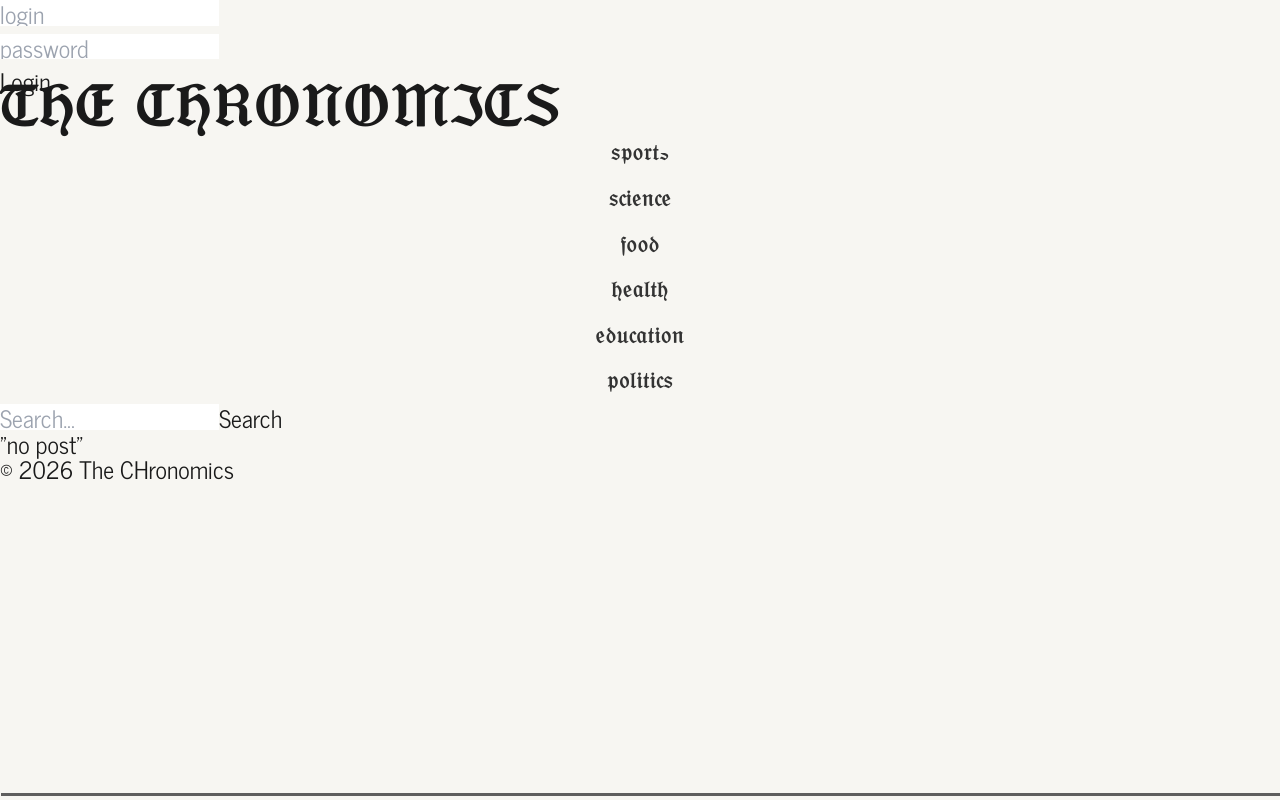
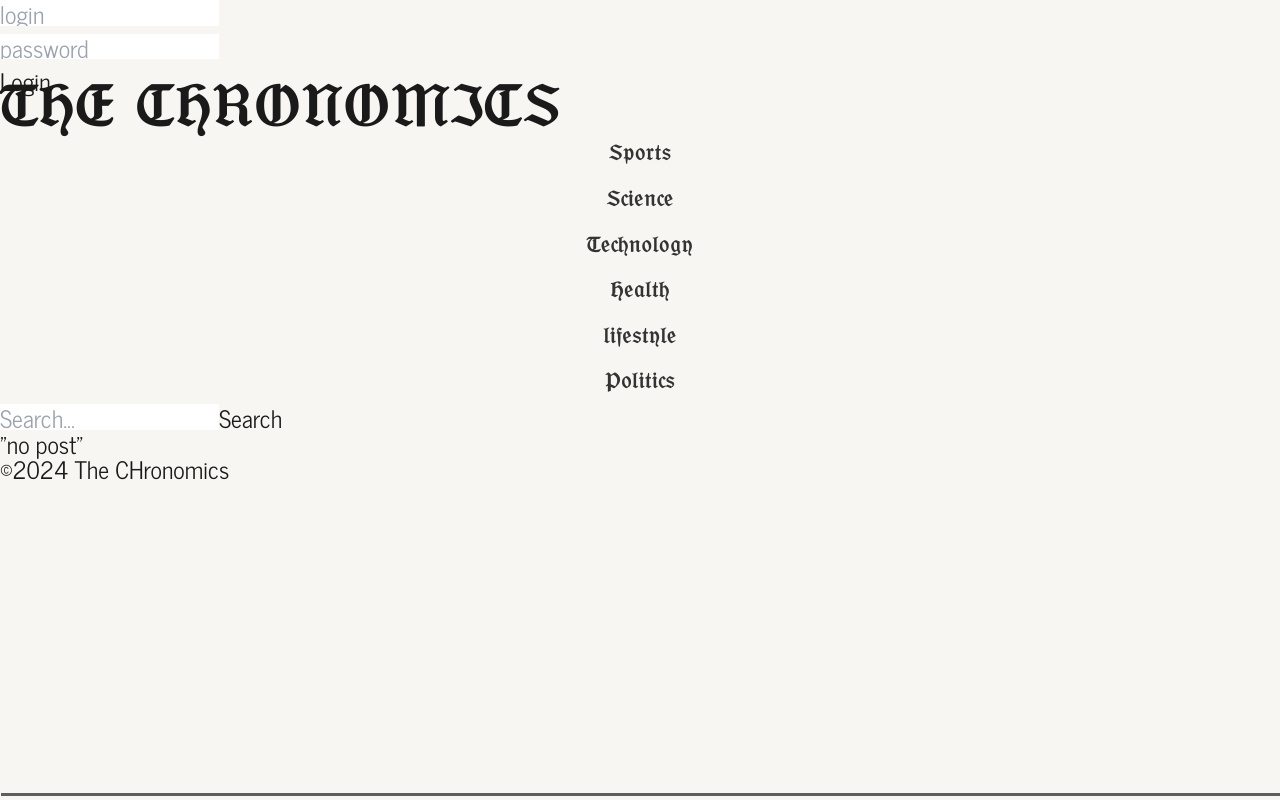
Before and after one commit to vzaleto/blogFront, a React (Vite) app: page /post/1 in a window 1280 px wide. Built offline with nearby package versions, Linux system fonts and the light colour scheme; no server answers.

Commit message:
edit/delete

```diff
--- a/src/api/postApi.ts
+++ b/src/api/postApi.ts
@@ -1,6 +1,6 @@
 import axios, {AxiosHeaders} from "axios";
- // const API_URL = 'http://localhost:3000/api';
-      const API_URL = `${import.meta.env.VITE_API_URL}/api`;
+const API_URL = 'http://localhost:3000/api';
+ //      const API_URL = `${import.meta.env.VITE_API_URL}/api`;
 
 // export const fetchPostsApi =  () => axios.get(`${API_URL}/posts`);
 // export const fetchPostByIdApi = (id:number) => axios.get(`${API_URL}/posts/${id}`;
--- a/src/components/menu/Menu.tsx
+++ b/src/components/menu/Menu.tsx
@@ -4,22 +4,22 @@ export const Menu = () => {
     return (
         <div className='flex gap-4 menu-link'>
             <div className="btn-wrap">
-                <Link className="hover-cut" data-text="sport" to="">sports</Link>
+                <Link className="hover-cut" data-text="Sports" to="/category/sports">Sports</Link>
             </div>
             <div className="btn-wrap">
-                <Link className="hover-cut" data-text="science" to="">science</Link>
+                <Link className="hover-cut" data-text="Science" to="/category/science">Science</Link>
             </div>
             <div className="btn-wrap">
-                <Link className="hover-cut" data-text="food" to="">food</Link>
+                <Link className="hover-cut" data-text="Technology" to="/category/technology">Technology</Link>
             </div>
             <div className="btn-wrap">
-                <Link className="hover-cut" data-text="health" to="">health</Link>
+                <Link className="hover-cut" data-text="Health" to="/category/health">Health</Link>
             </div>
             <div className="btn-wrap">
-                <Link className="hover-cut" data-text="education" to="">education</Link>
+                <Link className="hover-cut" data-text="lifestyle" to="/category/lifestyle">lifestyle</Link>
             </div>
             <div className="btn-wrap">
-                <Link className="hover-cut" data-text="politics" to="">politics</Link>
+                <Link className="hover-cut" data-text="Politics" to="/category/politics">Politics</Link>
             </div>
         </div>
     )
--- a/src/components/postCard/PostCard.tsx
+++ b/src/components/postCard/PostCard.tsx
@@ -6,7 +6,7 @@ import {useSelector} from "react-redux";
 import {RootState} from "../../store/store.ts";
 import {ButtonEdit} from "../ButtonEdit/ButtonEdit.tsx";
 
-interface PostCardProps {
+ export interface PostCardProps {
     elem: Post
 }
 
--- /dev/null
+++ b/src/components/postGetSlug/PpstGetSlug.tsx
@@ -0,0 +1,34 @@
+import {useParams} from "react-router-dom";
+import {useDispatch, useSelector} from "react-redux";
+import {fetchPostSlug} from "../../features/postSlise/postSlice.ts";
+import {useEffect} from "react";
+import {RootState} from "../../store/store.ts";
+import PostCard from "../postCard/PostCard.tsx";
+
+export const PostGetSlug = ()=>{
+    const {slug} = useParams();
+    const dispatch = useDispatch();
+     const {posts} = useSelector((state: RootState) => state.posts);
+
+    console.log("slug",slug)
+
+    useEffect(()=>{
+        console.log("slug",slug)
+        if(slug){
+            dispatch(fetchPostSlug(slug))
+        }
+
+    },[slug,dispatch])
+
+    console.log("posts",posts)
+
+    return(
+        <div>
+            { posts ? posts.map((elem)=>(
+                        <PostCard key={elem.id} elem={elem} />
+            ))
+                : <div>Loading...</div> }
+        </div>
+    )
+
+}
--- a/src/features/postSlise/postSlice.ts
+++ b/src/features/postSlise/postSlice.ts
@@ -3,9 +3,6 @@ import { PostsState} from "../../Types/types.ts";
 import {apiClient, apiClientCreatePost} from "../../api/postApi.ts";
 import {fetchTags} from "../tagSlice/tagSlice.ts";
 import {AxiosError} from "axios";
-
-
-
 
 export const fetchPosts = createAsyncThunk(
     'postCard/fetchPost',
@@ -14,7 +11,6 @@ export const fetchPosts = createAsyncThunk(
         return response.data
     }
 )
-
 
 export const createPost = createAsyncThunk(
     'postCard/createPost',
@@ -43,6 +39,7 @@ export const fetchPostById = createAsyncThunk(
         return response.data
     }
 )
+
 export const fetchPostsSearch = createAsyncThunk(
     'postCard/fetchPostsSearch',
     async (searchQuery:string, { rejectWithValue }) => {
@@ -63,6 +60,7 @@ export const fetchPostsSearch = createAsyncThunk(
         }
     }
 );
+
 export const fetchPostDelete = createAsyncThunk(
     'postCard/fetchPostDelete',
     async (id: number) => {
@@ -70,6 +68,7 @@ export const fetchPostDelete = createAsyncThunk(
         return response.data
     }
 )
+
 export const fetchPostUpdate = createAsyncThunk(
     'postSlice/fetchPostUpdate',
     async ({id, formData}: {id: number, formData: FormData}) =>{
@@ -77,8 +76,16 @@ export const fetchPostUpdate = createAsyncThunk(
         return response.data
     }
 )
+
+export const fetchPostSlug = createAsyncThunk(
+    'postCard/fetchPostSlug',
+    async (slug: string) => {
+        const response = await apiClient.get(`/post/category/${slug}`)
+        return response.data
+    }
+)
 const initialState: PostsState = {
-    posts: [], //4create
+    posts: [],
     currentPost: undefined,
     status: 'idle',
     error: null,
@@ -133,6 +140,11 @@ const postSlice = createSlice({
                 state.status = 'succeeded';
                 state.posts = payload;
             })
+            .addCase(fetchPostSlug.fulfilled, (state, {payload}) => {
+                state.status = 'succeeded'
+                state.posts = payload;
+
+            })
             .addCase(fetchPostDelete.fulfilled,(state,{payload})=>{
                 state.status = 'succeeded';
                 state.posts = state.posts.filter((elem)=> elem.id !== Number(payload.id));
@@ -142,14 +154,14 @@ const postSlice = createSlice({
                 state.posts = payload;
             })
             .addMatcher(
-                isAnyOf(fetchPosts.pending, createPost.pending, fetchPostsByTagName.pending,fetchPostsSearch.pending,fetchPostDelete.pending,fetchPostUpdate.pending),
+                isAnyOf(fetchPosts.pending, createPost.pending, fetchPostsByTagName.pending,fetchPostsSearch.pending,fetchPostDelete.pending,fetchPostUpdate.pending,fetchPostSlug.pending),
                 (state) => {
                     state.status = 'loading';
                     state.error = null;
                 }
             )
             .addMatcher(
-                isAnyOf(fetchPosts.rejected, createPost.rejected, fetchPostsByTagName.rejected,fetchPostsSearch.rejected,fetchPostDelete.rejected,fetchPostUpdate.rejected),
+                isAnyOf(fetchPosts.rejected, createPost.rejected, fetchPostsByTagName.rejected,fetchPostsSearch.rejected,fetchPostDelete.rejected,fetchPostUpdate.rejected,fetchPostSlug.rejected),
                 (state, {payload}) => {
                     state.status = 'failed';
                     state.error = (payload as string) || 'Something went wrong';
--- a/src/main.tsx
+++ b/src/main.tsx
@@ -13,6 +13,7 @@ import AdminLog from "./components/adminLog/AdminLog.tsx";
 import PrivateRoute from "./components/privateRoute/PrivateRoute.tsx";
 import {CreatePostPage} from "./pages/createPost/CreatePostPage.tsx";
 import {EditPostPage} from "./pages/editPost/EditPostPage.tsx";
+import {CategoryPage} from "./pages/categoryPage/CategoryPage.tsx";
 
 const router = createBrowserRouter([
     {
@@ -29,6 +30,10 @@ const router = createBrowserRouter([
                     {
                         path: "/",
                         element: <PostsGetAll/>
+                    },
+                    {
+                        path: "/category/:slug",
+                        element: <CategoryPage/>
                     },
                     {
                         path: "tag/:tagName",
--- /dev/null
+++ b/src/pages/categoryPage/CategoryPage.tsx
@@ -0,0 +1,7 @@
+import {PostGetSlug} from "../../components/postGetSlug/PpstGetSlug.tsx";
+
+export const CategoryPage = ()=>{
+    return (
+        <PostGetSlug/>
+    )
+}
--- a/src/pages/home/Home.tsx
+++ b/src/pages/home/Home.tsx
@@ -36,7 +36,7 @@ const Home = () => {
             </main>
 
             <footer className="border-t py-6 text-center text-gray-500">
-                © 2026 The CHronomics
+               <span> ©</span>{new Date().getFullYear()} The CHronomics
             </footer>
 
         </div>
```
